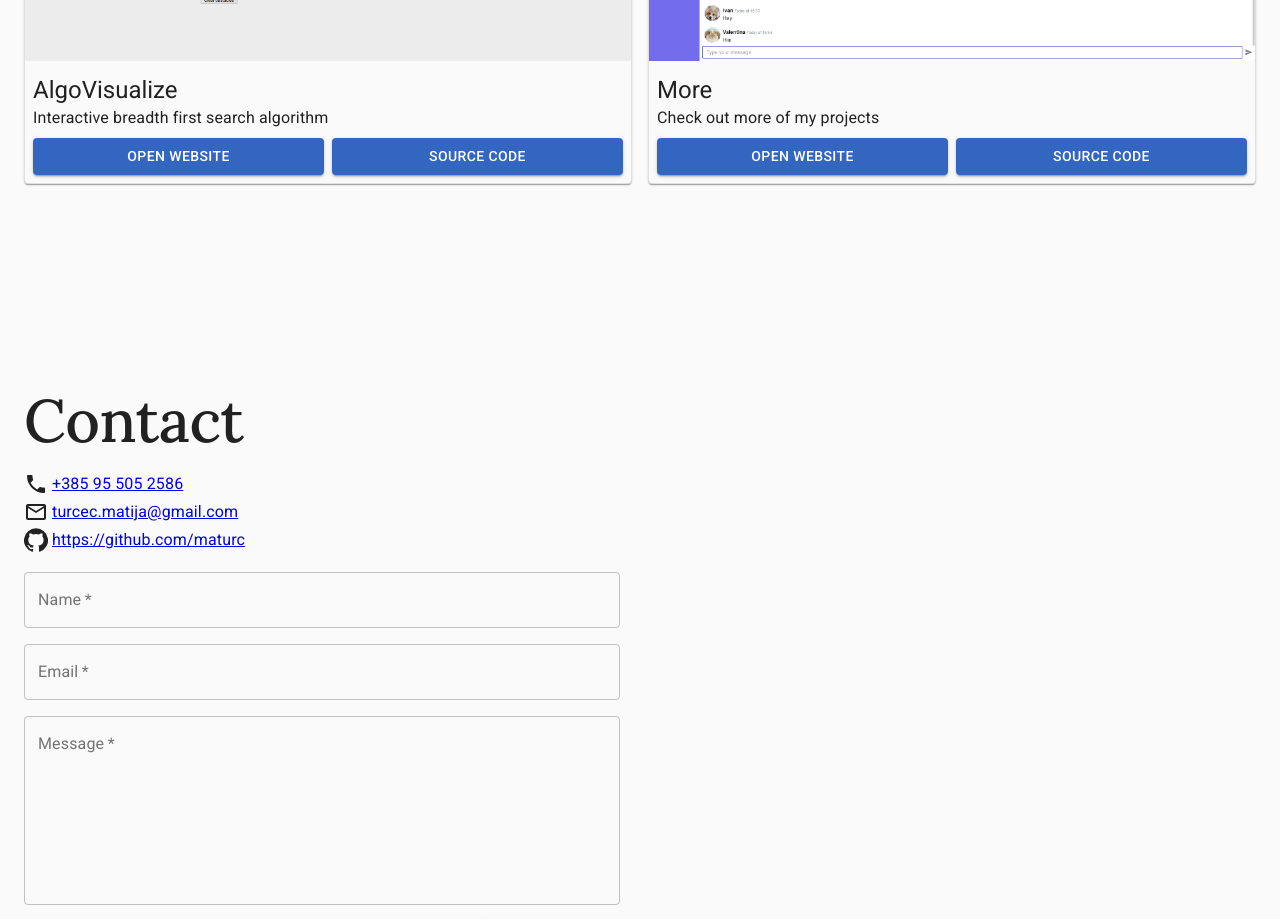
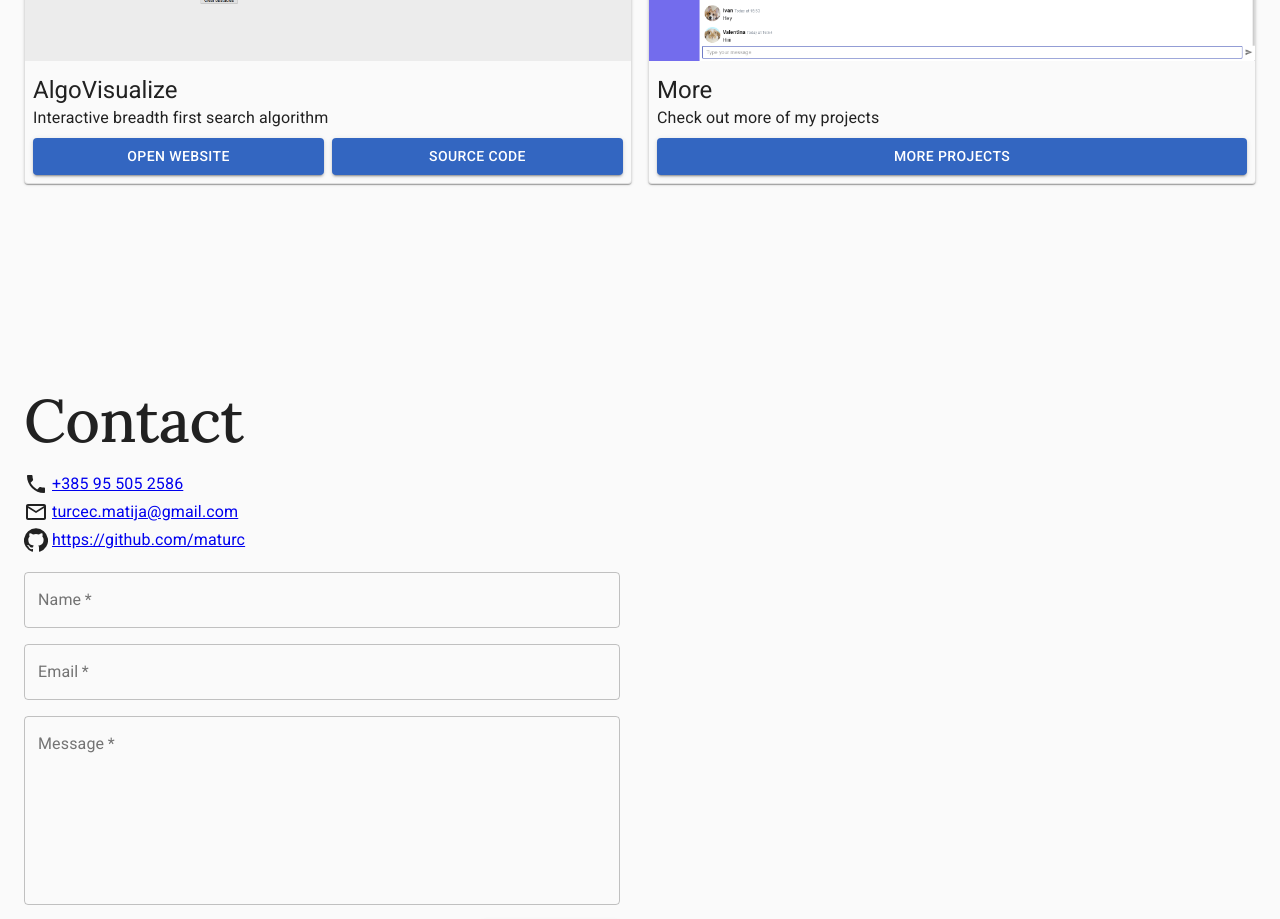
Before and after one commit to maturc/portfolio, a React (Create React App) app: page / in a window 1280 px wide. Shown: the part 2760-3679 px from the top of the page. Built offline with nearby package versions, Linux system fonts and the light colour scheme.

Commit message:
translation suport

```diff
--- a/src/components/CardComponent.tsx
+++ b/src/components/CardComponent.tsx
@@ -2,7 +2,7 @@ import React from 'react';
 import { Paper, Typography, Button } from '@material-ui/core';
 import { ICard } from '../interfaces';
 
-function CardComponent( {imgUrl, imgAlt, title, body, linkToWebsite, linkToSource}:ICard ) {
+function CardComponent( {imgUrl, imgAlt, title, body, websiteButton, sourceButton, moreButton, linkToWebsite, linkToSource}: ICard ) {
   return (
     <Paper elevation={1} className="card">
       <img src={imgUrl} alt={imgAlt} className="card__img" />
@@ -14,21 +14,23 @@ function CardComponent( {imgUrl, imgAlt, title, body, linkToWebsite, linkToSourc
           {body}
         </Typography>
         <div className="card__buttons">
+          { linkToWebsite &&
             <Button
               onClick={() => window.open(linkToWebsite, "_blank")}
               className="button"
               color="primary" variant="contained"
               disableRipple={true}
             >
-            Open Website
+              {websiteButton}
             </Button>
+          }
           <Button
             onClick={() => window.open(linkToSource, "_blank")}
             className="button"
             color="primary" variant="contained"
             disableRipple={true}
           >
-            Source Code
+            {linkToWebsite ? sourceButton : moreButton}
           </Button>
         </div>
       </div>
```
Lines whose indentation alone changed are shown as unchanged.
